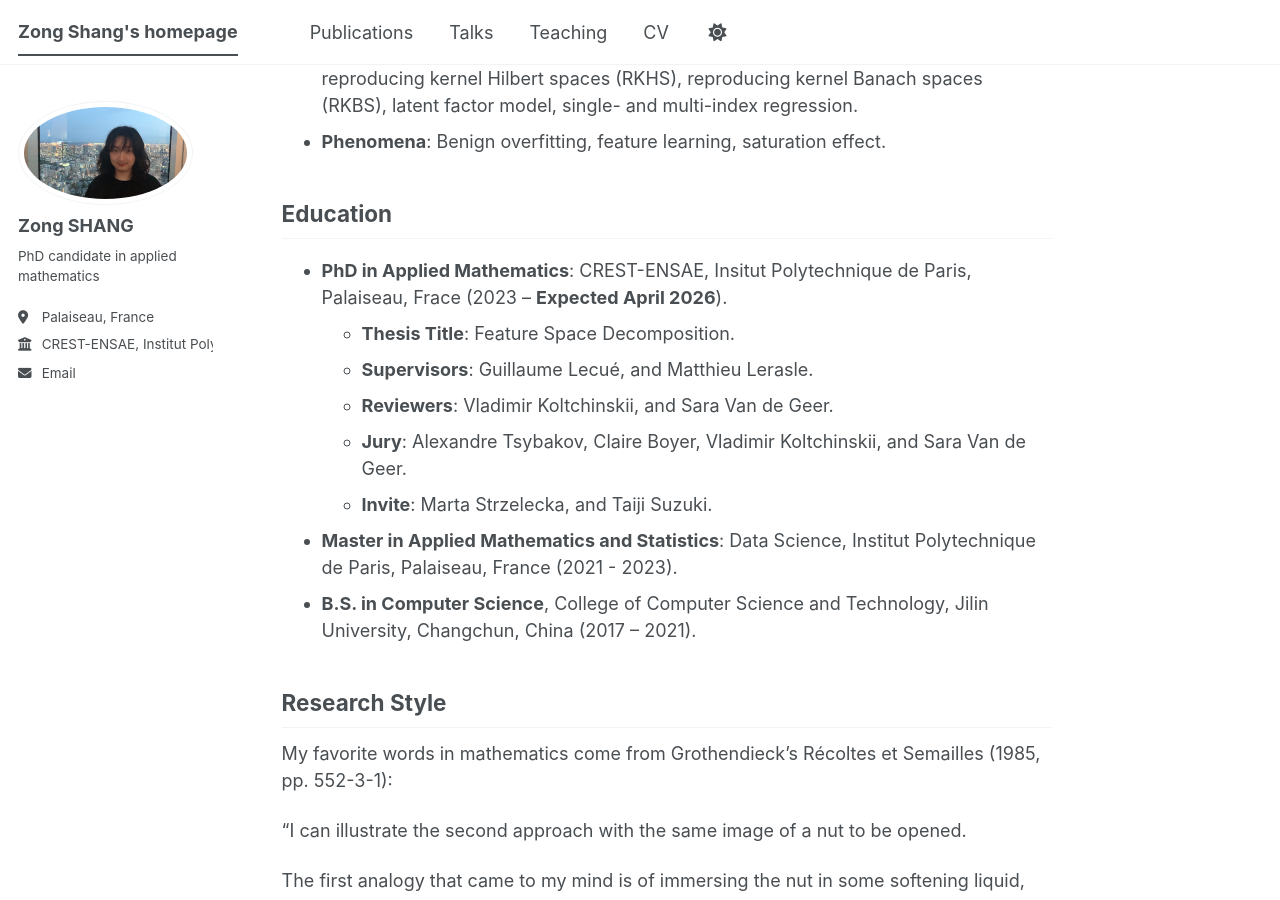
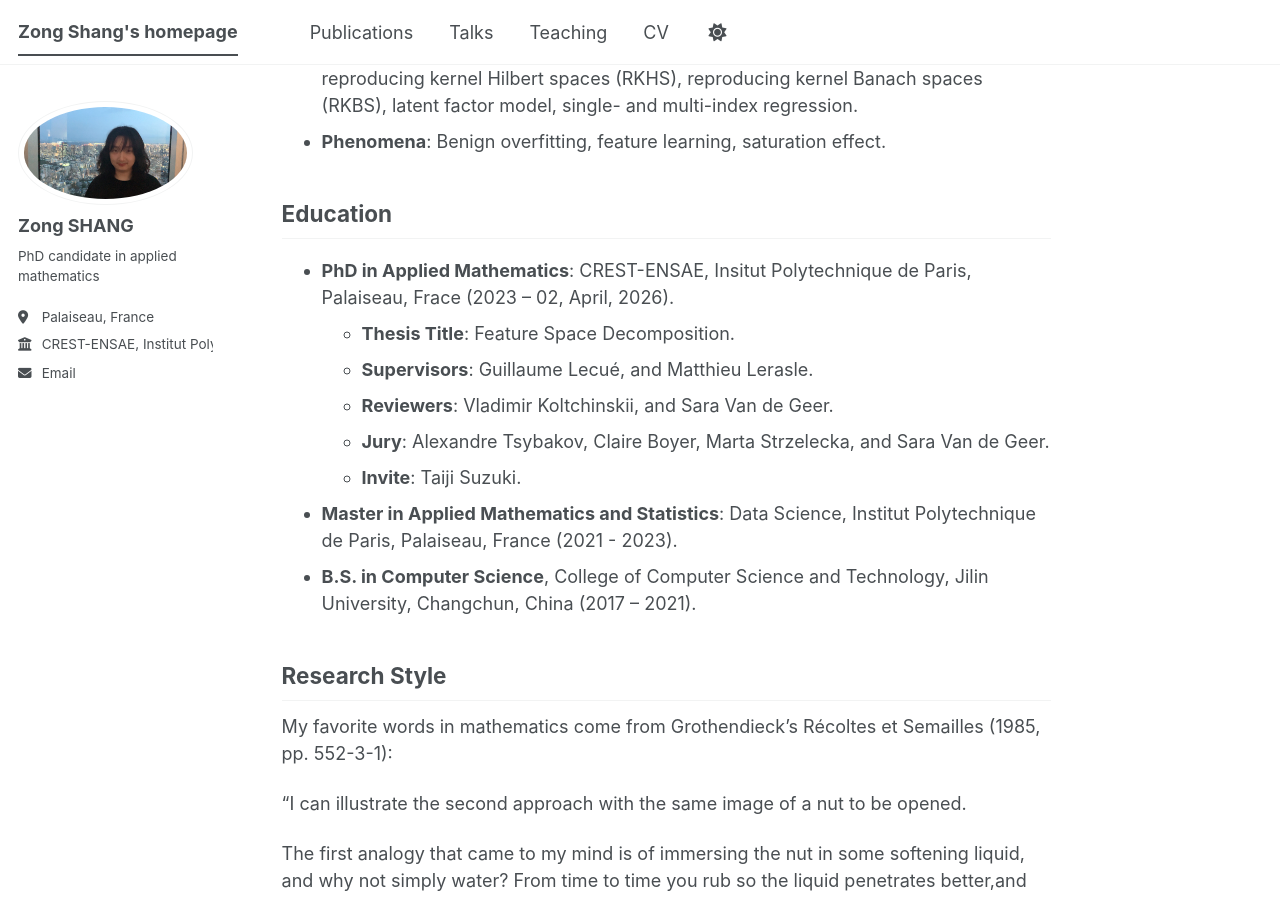
Before and after one commit to zong-shang/zong-shang.github.io, a Jekyll site: the page built from _pages/about.md, in a window 1280 px wide and 900 px high, scrolled down 937 px. Built offline with Jekyll 4.4.1, drawn with Linux system fonts in a browser that asks for light colours; a script bundle is joined from its source files by our own code; library files that are not in the unit come from our copies.

Commit message:
Update education section with corrected dates and names

```diff
--- a/_pages/about.md
+++ b/_pages/about.md
@@ -25,12 +25,12 @@ Below are some of the research keywords of my research:
 
 ## Education
 
-* **PhD in Applied Mathematics**: CREST-ENSAE, Insitut Polytechnique de Paris, Palaiseau, Frace (2023 – **Expected April 2026**).
+* **PhD in Applied Mathematics**: CREST-ENSAE, Insitut Polytechnique de Paris, Palaiseau, Frace (2023 – 02, April, 2026).
   * **Thesis Title**: Feature Space Decomposition.
   * **Supervisors**: Guillaume Lecué, and Matthieu Lerasle.
   * **Reviewers**: Vladimir Koltchinskii, and Sara Van de Geer.
-  * **Jury**: Alexandre Tsybakov, Claire Boyer, Vladimir Koltchinskii, and Sara Van de Geer.
-  * **Invite**: Marta Strzelecka, and Taiji Suzuki.
+  * **Jury**: Alexandre Tsybakov, Claire Boyer, Marta Strzelecka, and Sara Van de Geer.
+  * **Invite**: Taiji Suzuki.
 * **Master in Applied Mathematics and Statistics**: Data Science, Institut Polytechnique de Paris, Palaiseau, France (2021 - 2023).
 * **B.S. in Computer Science**, College of Computer Science and Technology, Jilin University, Changchun, China (2017 – 2021).
 
```
